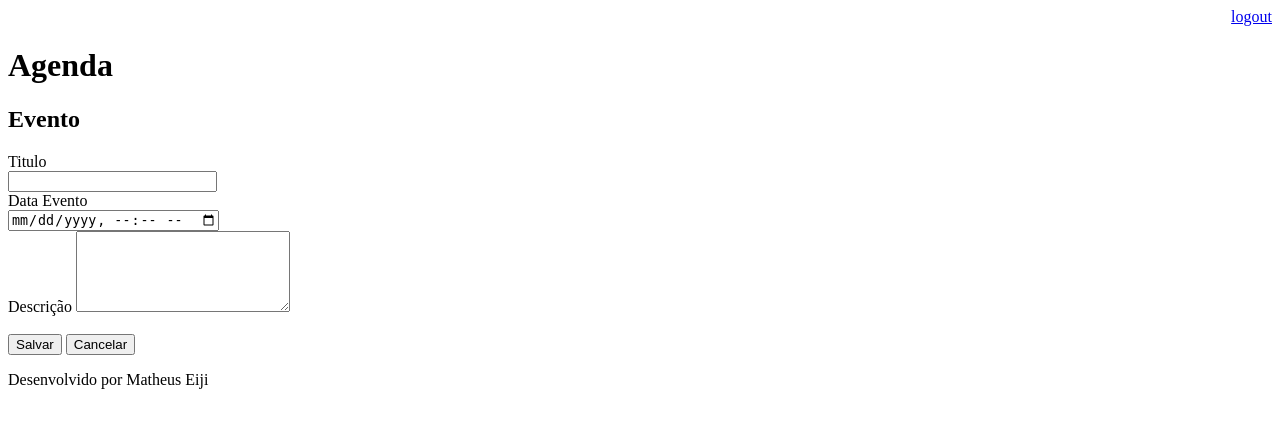
After one commit to MatheusKomatsu/agenda_django, a Django app: page /agenda/evento/ in a window 1280 px wide. The commit adds this page. Shown: the top 428 px of the page. Run offline with Django 5.2, Linux system fonts and the light colour scheme; a user stored in the database is signed in.

Commit message:
Incluído template para inserção de eventos da agena. Incluído gitignore

```diff
--- a/agenda/urls.py
+++ b/agenda/urls.py
@@ -23,6 +23,8 @@ from django.views.generic import RedirectView
 urlpatterns = [
     path('admin/', admin.site.urls),
     path('agenda/', views.list_eventos),
+    path('agenda/evento/', views.evento),
+    path('agenda/evento/submit', views.submit_evento),
     path('', RedirectView.as_view(url='/agenda/')),
     path('login/', views.login_user),
     path('login/submit', views.submit_login), # / no final é resevado para método get
--- a/core/views.py
+++ b/core/views.py
@@ -15,6 +15,11 @@ def list_eventos(request):
     dados = {'eventos': evento}
     return render(request, 'agenda.html',dados)
 
+
+@login_required(login_url='/login/')
+def evento(request):
+    return render(request,'evento.html')
+
 def login_user(request):
     return render(request, 'login.html')
 
@@ -30,6 +35,19 @@ def submit_login(request):
             messages.error(request, "Usuário ou senha inválido")
     return redirect('/')
 
+def submit_evento(request):
+    if request.POST:
+        titulo = request.POST.get('titulo')
+        data_evento = request.POST.get('data_evento')
+        descricao = request.POST.get('descricao')
+        usuario = request.user
+        Evento.objects.create(titulo=titulo,
+                              data_evento=data_evento,
+                              descricao=descricao,
+                              usuario=usuario)
+    return redirect('/')
+
+
 def logout_user(request):
     logout(request)
     return redirect('/')
--- a/templates/agenda.html
+++ b/templates/agenda.html
@@ -2,6 +2,9 @@
 
 {% block content %}
     <h2>Agendamentos</h2>
+    <a href="evento/">
+        <button type="button">Novo Evento</button>
+    </a>
     <ul style="font-size: 18px">
     {% for evento in eventos %}
         <li>{{ evento.titulo }} - {{ evento.get_data_evento }}</li>
--- /dev/null
+++ b/templates/evento.html
@@ -0,0 +1,24 @@
+{% extends "model-page.html" %}
+
+{% block content %}
+
+<h2>Evento</h2>
+
+<form action="submit" method="POST">{% csrf_token %}
+    <label>Titulo</label>
+    <br>
+    <input type="text" name="titulo" size="23">
+    <br>
+    <label>Data Evento</label>
+    <br>
+    <input type="datetime-local" name="data_evento">
+    <br>
+    <label>Descrição</label>
+    <textarea name="descricao" rows="5" cols="24"></textarea>
+    <br><br>
+    <button type="submit">Salvar</button>
+    <a href="/">
+        <button type="button">Cancelar</button>
+    </a>
+</form>
+{% endblock %}
```
Also changed, not shown: db.sqlite3, 1 other file.
